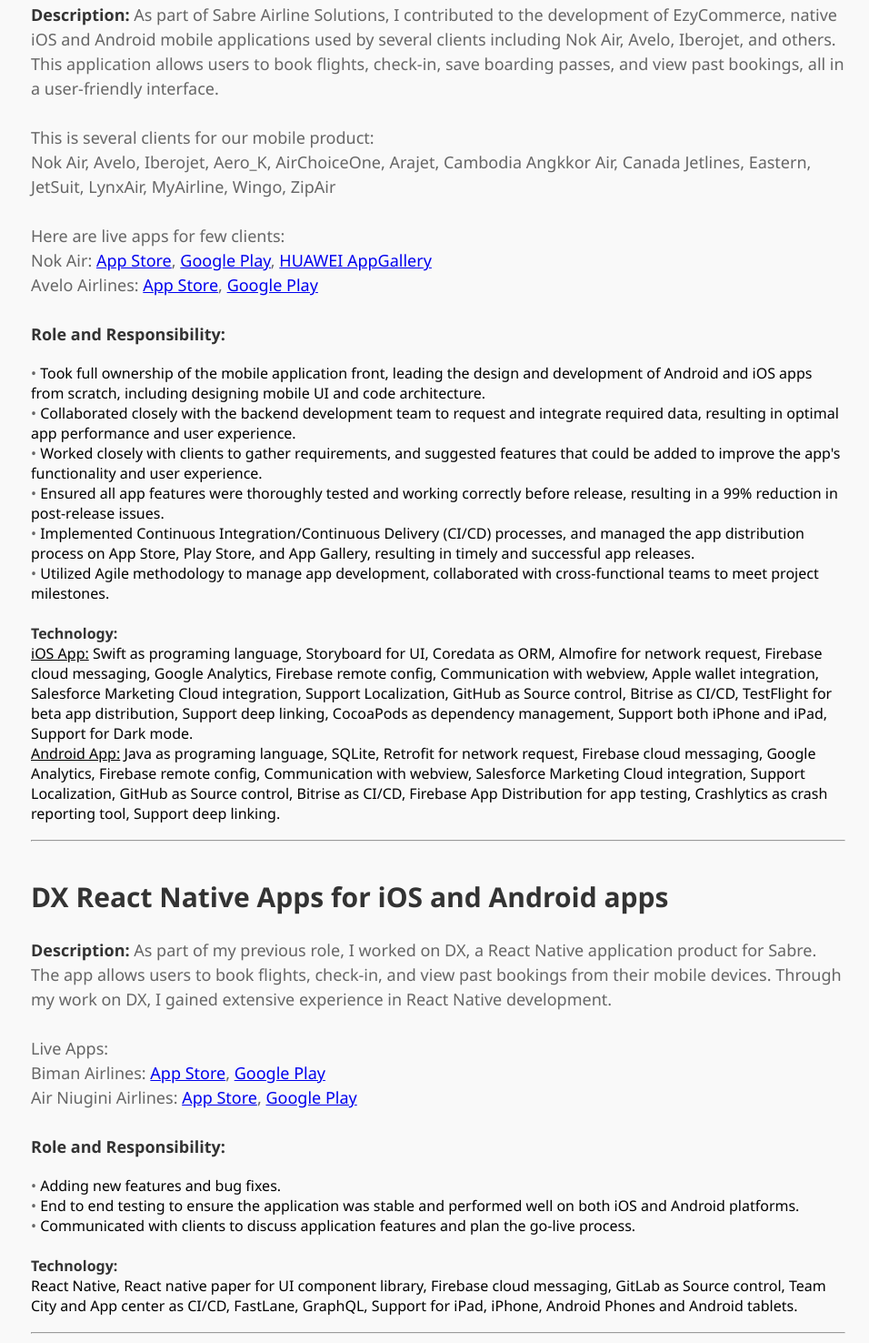
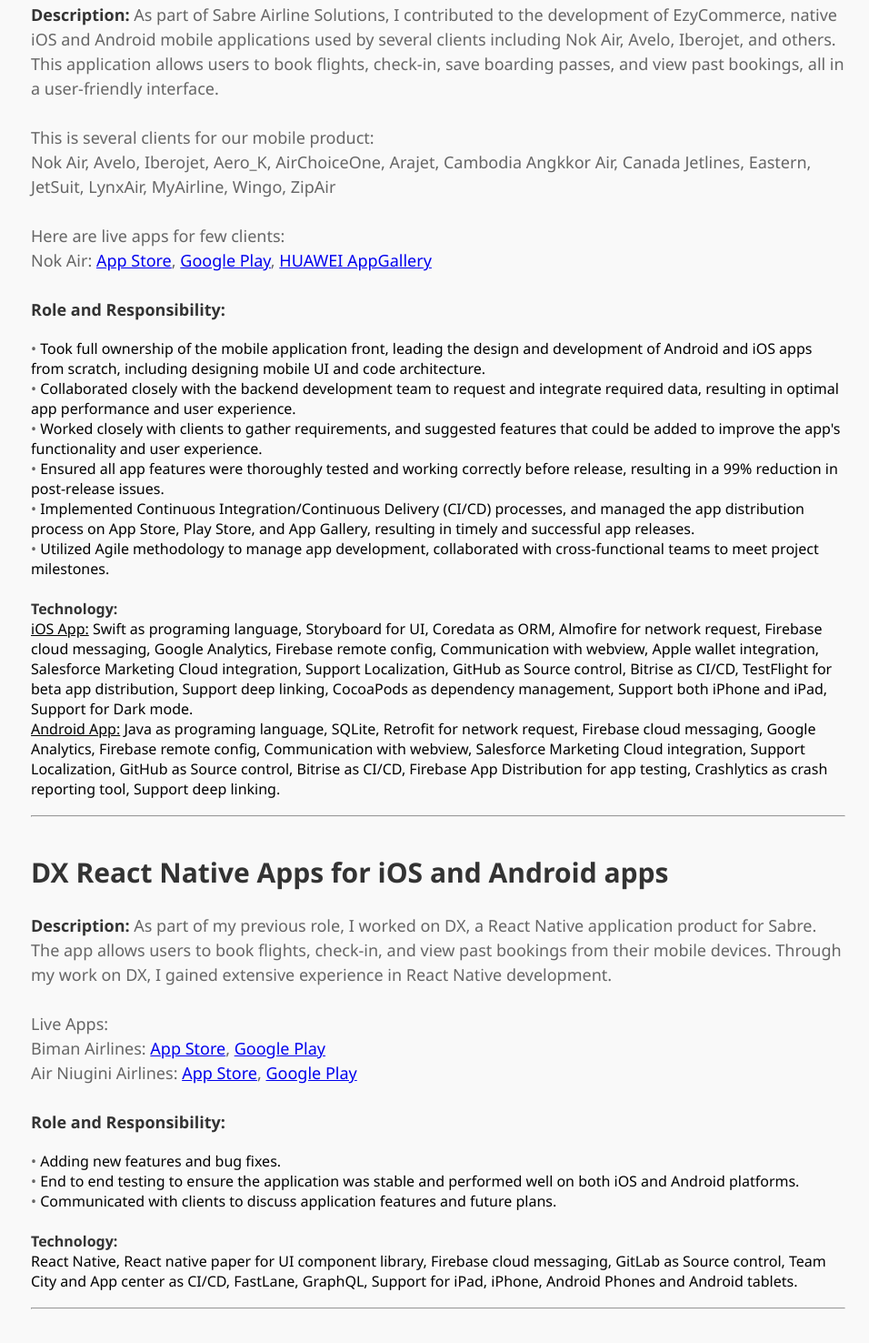
Before and after one commit to HemalAsanka/projects, a plain HTML site: page index.html in a window 1280 px wide. Shown: the part 221-1697 px from the top of the page at 91% size, without its empty margins (158-1114 px from the left). Drawn offline with Linux system fonts and the light colour scheme.

Commit message:
Update index.html
Remove avelo app

```diff
--- a/index.html
+++ b/index.html
@@ -150,8 +150,6 @@ hr.main {
       <br/>
       Nok Air: <a href="https://apps.apple.com/us/app/nok-airlines/id1597911105" target="_blank">App Store</a>, <a href="https://play.google.com/store/apps/details?id=com.NokAir.app" target="_blank">Google Play</a>, <a href="https://appgallery.huawei.com/app/C105119185" target="_blank">HUAWEI AppGallery</a>
       <br/>
-      Avelo Airlines: <a href="https://apps.apple.com/us/app/avelo/id1563684926"  target="_blank">App Store</a>, <a href="https://play.google.com/store/apps/details?id=com.Avelo.app"  target="_blank">Google Play</a>
-      <br/>
       <br />
       <strong>Role and Responsibility:</strong>
       <ul>
@@ -189,7 +187,7 @@ hr.main {
       <ul>
         <li>Adding new features and bug fixes.</li>
         <li>End to end testing to ensure the application was stable and performed well on both iOS and Android platforms.</li>
-        <li>Communicated with clients to discuss application features and plan the go-live process.</li>
+        <li>Communicated with clients to discuss application features and future plans.</li>
       </ul>
       <br />
       <strong>Technology:</strong>
```
